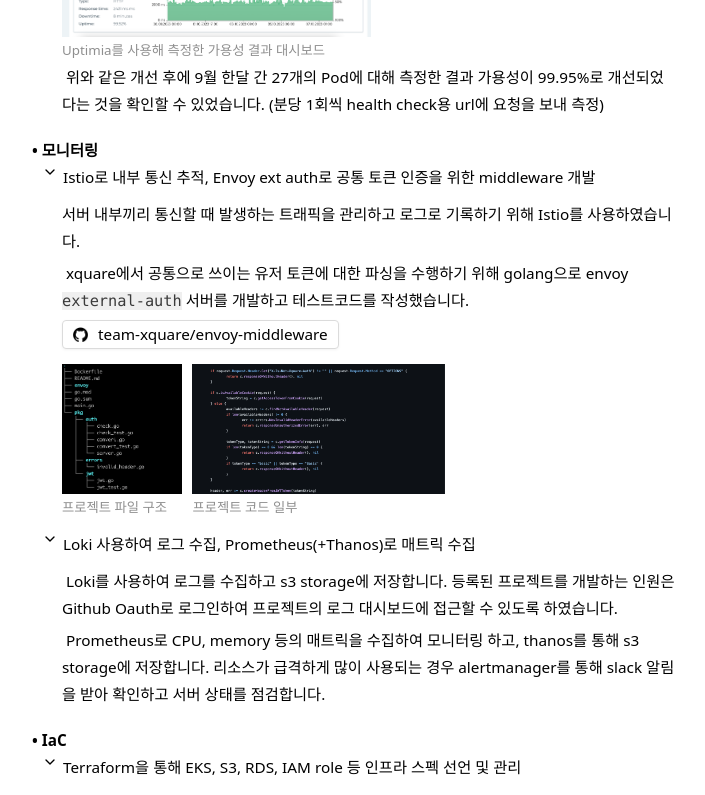
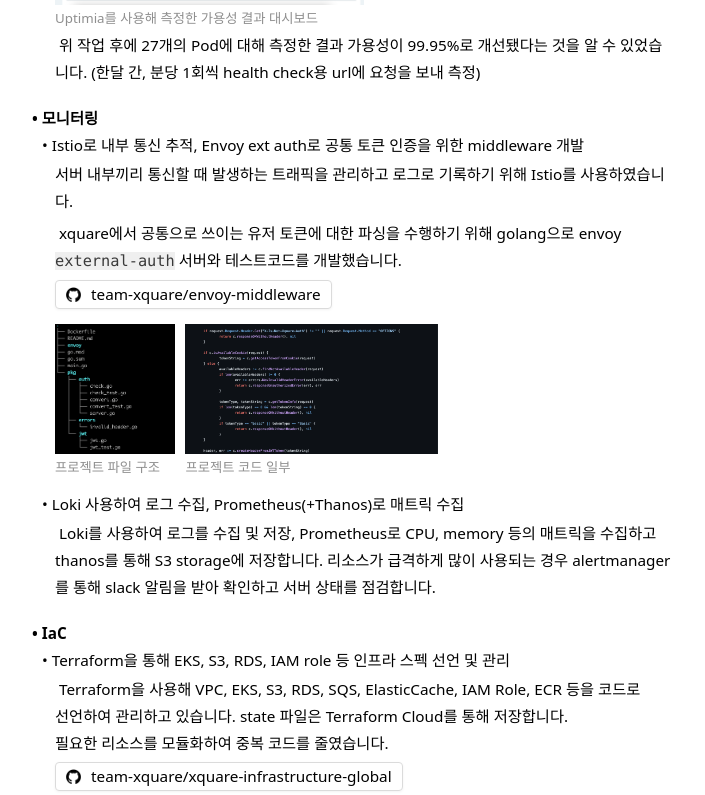
Before and after one commit to rlaisqls/portfolio, a React (Create React App) app: page / in a window 1280 px wide. Shown: the part 2620-3415 px from the top of the page, without its empty margins (381-1086 px from the left). Built offline with nearby package versions, Linux system fonts and the light colour scheme.

Commit message:
글 다듬기3

```diff
--- a/src/components/Toggle.jsx
+++ b/src/components/Toggle.jsx
@@ -4,15 +4,15 @@ export const Toggle = ({summary, detail}) => {
   return (
     <>
         <details open>
-        <summary className="m-0 p-0">
+        <summary>
             <div className="flex flex-row gap-[5px]">
-                <svg xmlns="http://www.w3.org/2000/svg" width="16" height="16" viewBox="0 0 24 24" fill="none" stroke="currentColor" stroke-width="2" stroke-linecap="round" stroke-linejoin="round" class="arrow mt-[6px]">
+                {/* <svg xmlns="http://www.w3.org/2000/svg" width="16" height="16" viewBox="0 0 24 24" fill="none" stroke="currentColor" stroke-width="2" stroke-linecap="round" stroke-linejoin="round" class="arrow mt-[6px]">
                     <polyline points="6 9 12 15 18 9"></polyline>
-                </svg>
-                <p class="summarytext">{summary}</p>
+                </svg> */}
+                <p class="summarytext">• {summary}</p>
             </div>
         </summary>
-        <div className="ml-[20px] mb-[10px]">
+        <div className="ml-[13px] mb-[10px]">
             {detail}
         </div>
         </details>
@@ -35,7 +35,7 @@ export const Toggle = ({summary, detail}) => {
                 transition: margin 150ms ease-out;
             }
             details[open] summary {
-                margin-bottom: 10px;
+                margin-bottom: 2px;
             }
         `}
         </style>
--- a/src/portfolio/Portfolio.jsx
+++ b/src/portfolio/Portfolio.jsx
@@ -168,7 +168,7 @@ export const Portfolio = () => {
                       (<div className="flex flex-col items-start gap-[9px]">
                           <p>
                             <span>
-                              개발에 대해 공부하고 배운 내용을 정리하는 TIL Repository를 관리하고 있습니다. Network, OS, DB 등 다양한 개념을 정리하여 약 600개의 md 파일을 작성하였습니다. 이 Repository에 글을 작성하는 목표는 다음과 같습니다.<br />
+                              개발에 대해 공부하고 배운 내용을 정리하는 <a href="https://github.com/aws/amazon-vpc-cni-k8s/pull/2573#event-10400082240" rel="noopener noreferrer" target="_blank" > <span className="underline">TIL Repository</span></a>를 관리하고 있습니다. Network, OS, DB 등 다양한 개념을 약 600개의 md 파일에 정리하여 작성하고 있습니다. 이 Repository에 글을 작성하는 목표는 다음과 같습니다.<br />
                             </span>
                             <span>
                               &nbsp;&nbsp;&nbsp;&nbsp; 1. 학습한 지식을 정리합니다.<br/>
@@ -187,7 +187,7 @@ export const Portfolio = () => {
                           <span>
                             오픈소스, 위키에서 개선을 위해 기여한 경험이 있습니다.<br/>•
                           </span>
-                          <a href="https://github.com/aws/amazon-vpc-cni-k8s/pull/2573#event-10400082240" rel="noopener noreferrer" target="_blank" > <span className="underline"> 23.09.18 </span>
+                          <a href="https://github.com/aws/amazon-vpc-cni-k8s/pull/2573" rel="noopener noreferrer" target="_blank" > <span className="underline"> 23.09.18 </span>
                           </a> : amazon-vpc-cni-k8s Docs에서 WARM_PREFIX_TARGET 설명에 포함된 잘못된 값 수정 <br/>
                           • <a href="https://github.com/istio/istio/pull/47026" rel="noopener noreferrer" target="_blank"> <span className="underline"> 23.09.18 </span> </a> : Istio Docs에서 잘못된 링크 수정<br/>
                           • <a href="https://ko.wikipedia.org/wiki/%EA%B1%B0%EB%A6%AC_%EB%B2%A1%ED%84%B0_%EB%9D%BC%EC%9A%B0%ED%8C%85_%ED%94%84%EB%A1%9C%ED%86%A0%EC%BD%9C" rel="noopener noreferrer" target="_blank"> <span className="underline"> 23.10.20 </span></a> : 위키백과 '거리 벡터 라우팅 프로토콜' 한국어 문서 작성
--- a/src/portfolio/project/Xquare.jsx
+++ b/src/portfolio/project/Xquare.jsx
@@ -3,7 +3,7 @@ import { DocumentText } from "../../components/IconText";
 import { ProjectBanner } from "../../components/ProjectBanner";
 import { Toggle } from "../../components/Toggle";
 import { ModalImage } from "../../components/ModalImage";
-import { Bold, Semibold, Tab, Gap, TextSection } from "../../components/Text";
+import { Bold, Tab, Gap } from "../../components/Text";
 
 export const Xquare = ({imageOpen}) => {
     return (
@@ -71,7 +71,7 @@ export const Xquare = ({imageOpen}) => {
                                 Spot instance node에서 가용성 문제 해결 (약 97.9% → 99.95%, 2%pt 개선)
                             </>} detail={
                                 <>
-                                    <Tab/>예산의 한계가 있었고 프로젝트 증가에 따라 노드를 스케일 아웃할 수 있어야 했기에 가격이 저렴한 Spot Instance로 모든 노드를 구성하였습니다. 그러나 가격 변동으로 인해 불시에 내려가는 Spot의 특성 때문에 서버가 비주기적으로 <b>10분 이상 정지하는 현상</b>이 발생했습니다.<br/>
+                                    <Tab/>사용할 수 있는 예산의 한계가 있었고 프로젝트 증가에 따라 노드를 스케일 아웃할 수 있어야 했기에 가격이 저렴한 Spot Instance로 모든 노드를 구성하였습니다. 그러나 가격 변동으로 인해 불시에 내려가는 Spot의 특성 때문에 서버가 비주기적으로 <b>10분 이상 정지하는 현상</b>이 발생했습니다.<br/>
                                     <Gap/>
                                     <Tab/>이 문제를 개선하기 위해 <b>Karpenter</b>를 도입하여 새로운 노드를 신속하게 생성하도록 했습니다.<br/>
                                     <Gap/>
@@ -89,7 +89,7 @@ export const Xquare = ({imageOpen}) => {
                                         className="h-[170px]" open={imageOpen}
                                         caption="Uptimia를 사용해 측정한 가용성 결과 대시보드"
                                     />
-                                    <Tab/>위와 같은 개선 후에 9월 한달 간 27개의 Pod에 대해 측정한 결과 가용성이 99.95%로 개선되었다는 것을 확인할 수 있었습니다. (분당 1회씩 health check용 url에 요청을 보내 측정)
+                                    <Tab/>위 작업 후에 27개의 Pod에 대해 측정한 결과 가용성이 99.95%로 개선됐다는 것을 알 수 있었습니다. (한달 간, 분당 1회씩 health check용 url에 요청을 보내 측정)
                                 </>
                             }/>
                         </div>
@@ -101,7 +101,7 @@ export const Xquare = ({imageOpen}) => {
                             <>
                                 서버 내부끼리 통신할 때 발생하는 트래픽을 관리하고 로그로 기록하기 위해 Istio를 사용하였습니다.<br/>
                                 <Gap/>
-                                <Tab/>xquare에서 공통으로 쓰이는 유저 토큰에 대한 파싱을 수행하기 위해 golang으로 envoy <code>external-auth</code> 서버를 개발하고 테스트코드를 작성했습니다.<br/>
+                                <Tab/>xquare에서 공통으로 쓰이는 유저 토큰에 대한 파싱을 수행하기 위해 golang으로 envoy <code>external-auth</code> 서버와 테스트코드를 개발했습니다.<br/>
                                 <a href="https://github.com/team-xquare/envoy-middleware" target='_blank' rel="noopener noreferrer">
                                 <div className="bg-white border-solid border-[1px] drop-shadow-sm bg-white border-lightgray px-[10px] my-[5px] mb-[15px] h-[29px] w-fit rounded ">
                                     <GithubText text="team-xquare/envoy-middleware"/>
@@ -124,9 +124,7 @@ export const Xquare = ({imageOpen}) => {
                         }/>
                         <Toggle summary="Loki 사용하여 로그 수집, Prometheus(+Thanos)로 매트릭 수집" detail={
                             <>
-                                <Tab/>Loki를 사용하여 로그를 수집하고 s3 storage에 저장합니다. 등록된 프로젝트를 개발하는 인원은 Github Oauth로 로그인하여 프로젝트의 로그 대시보드에 접근할 수 있도록 하였습니다.
-                                <Gap/>
-                                <Tab/>Prometheus로 CPU, memory 등의 매트릭을 수집하여 모니터링 하고, thanos를 통해 s3 storage에 저장합니다. 리소스가 급격하게 많이 사용되는 경우 alertmanager를 통해 slack 알림을 받아 확인하고 서버 상태를 점검합니다.<br/>
+                                <Tab/>Loki를 사용하여 로그를 수집 및 저장, Prometheus로 CPU, memory 등의 매트릭을 수집하고 thanos를 통해 S3 storage에 저장합니다. 리소스가 급격하게 많이 사용되는 경우 alertmanager를 통해 slack 알림을 받아 확인하고 서버 상태를 점검합니다.<br/>
 
                             </>
                         }/>
```
Also changed, not shown: src/portfolio/project/DMS.jsx (+7 -15 lines).
